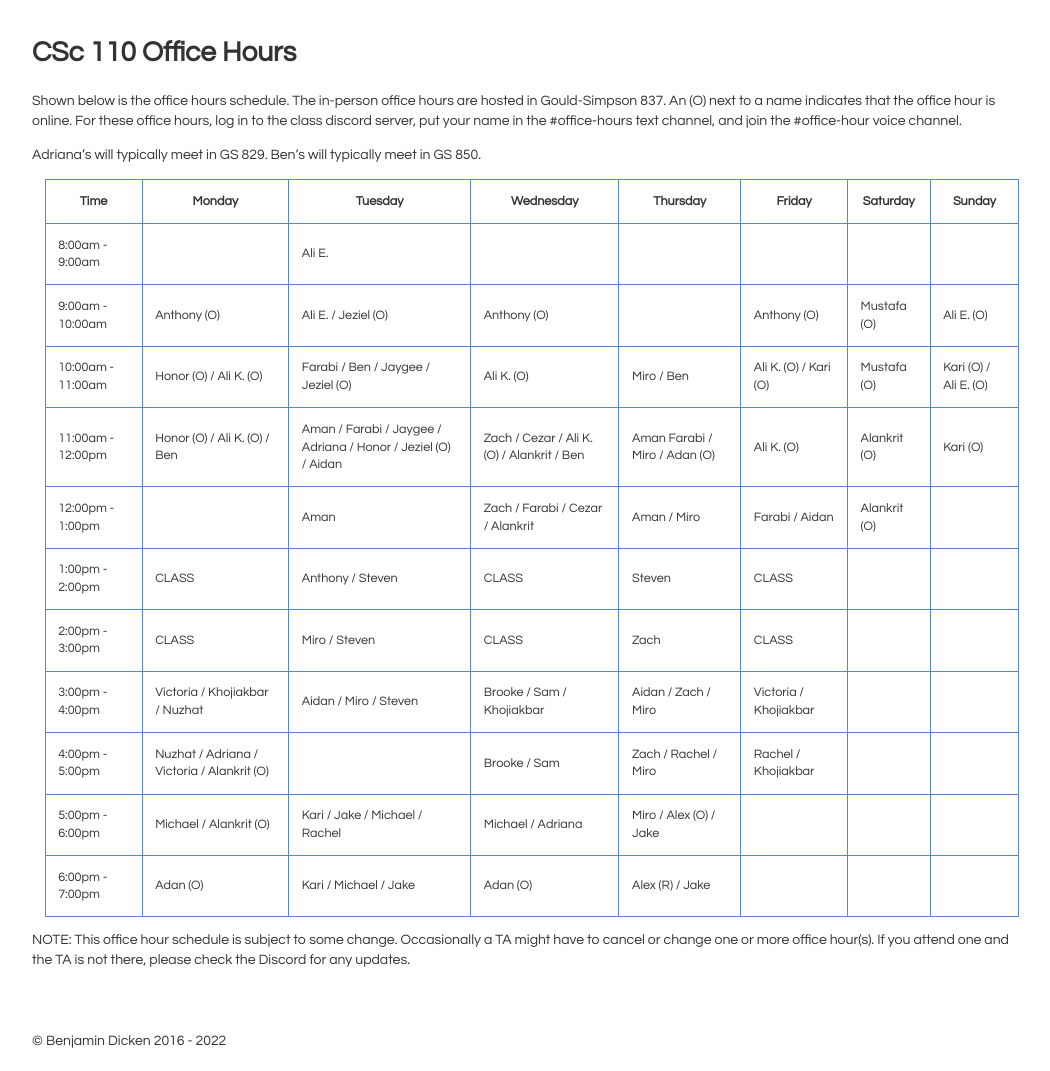
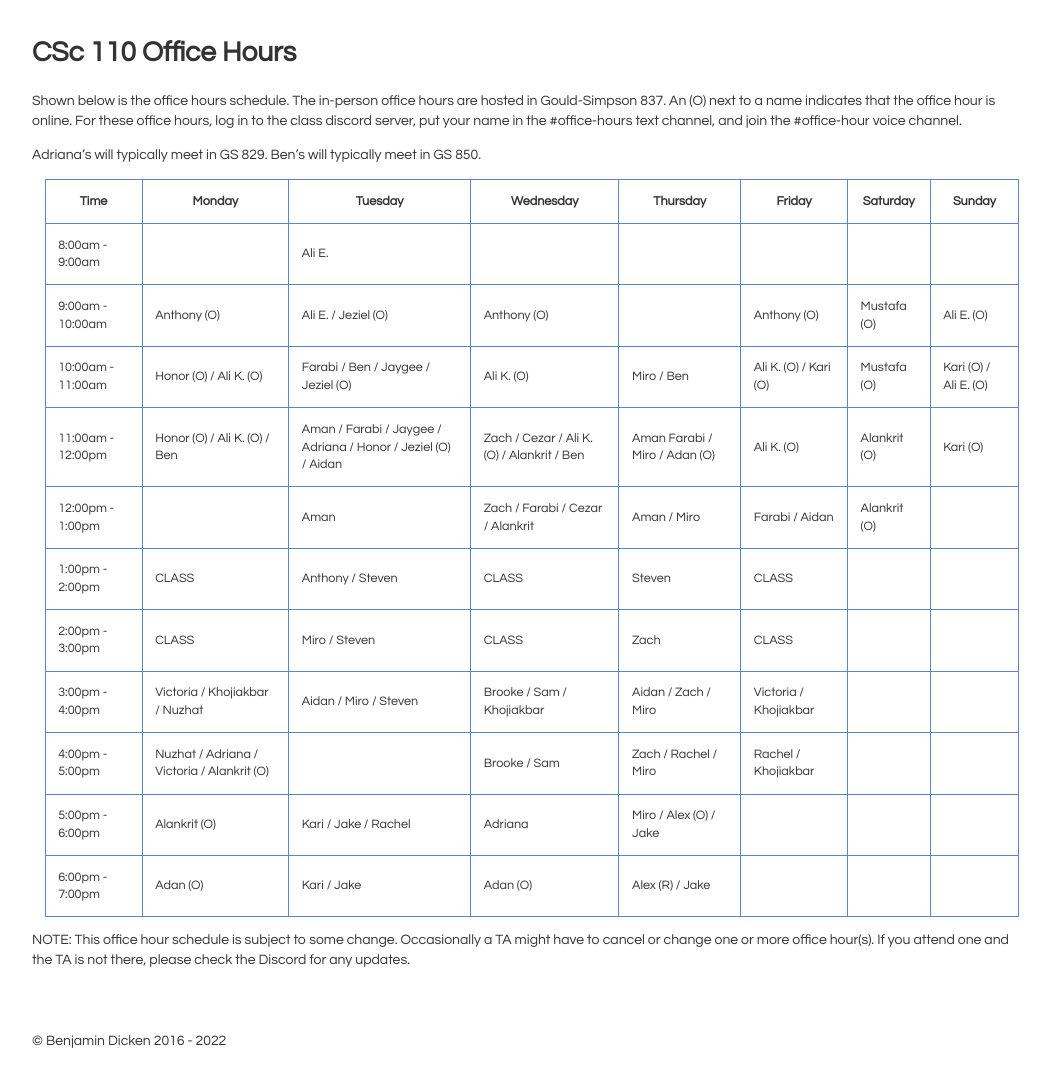
Before and after one commit to bddicken/cs110fall2022website, a Jekyll site: the page built from office_hours/index.md, in a window 1280 px wide. Shown: the whole page, without its empty margins (108-1158 px from the left). Built offline with Jekyll 4.4.1, drawn with Linux system fonts in a browser that asks for light colours.

Commit message:
Removed OH

```diff
--- a/office_hours/index.md
+++ b/office_hours/index.md
@@ -36,8 +36,8 @@ Ben's will typically meet in GS 850.
 | 2:00pm - 3:00pm   | CLASS | Miro / Steven | CLASS | Zach | CLASS | | |
 | 3:00pm - 4:00pm   | Victoria / Khojiakbar  / Nuzhat | Aidan / Miro / Steven | Brooke /  Sam / Khojiakbar | Aidan / Zach / Miro | Victoria / Khojiakbar  | | |
 | 4:00pm - 5:00pm   | Nuzhat / Adriana / Victoria / Alankrit (O) | | Brooke / Sam | Zach / Rachel / Miro | Rachel / Khojiakbar  | | |
-| 5:00pm - 6:00pm   | Michael / Alankrit (O) | Kari / Jake / Michael / Rachel | Michael / Adriana | Miro / Alex (O) / Jake | | | |
-| 6:00pm - 7:00pm   | Adan (O) | Kari / Michael / Jake | Adan (O) | Alex (R) / Jake | | | |
+| 5:00pm - 6:00pm   |  Alankrit (O) | Kari / Jake / Rachel | Adriana | Miro / Alex (O) / Jake | | | |
+| 6:00pm - 7:00pm   | Adan (O) | Kari / Jake | Adan (O) | Alex (R) / Jake | | | |
 
 NOTE: This office hour schedule is subject to some change.
 Occasionally a TA might have to cancel or change one or more office hour(s).
```
